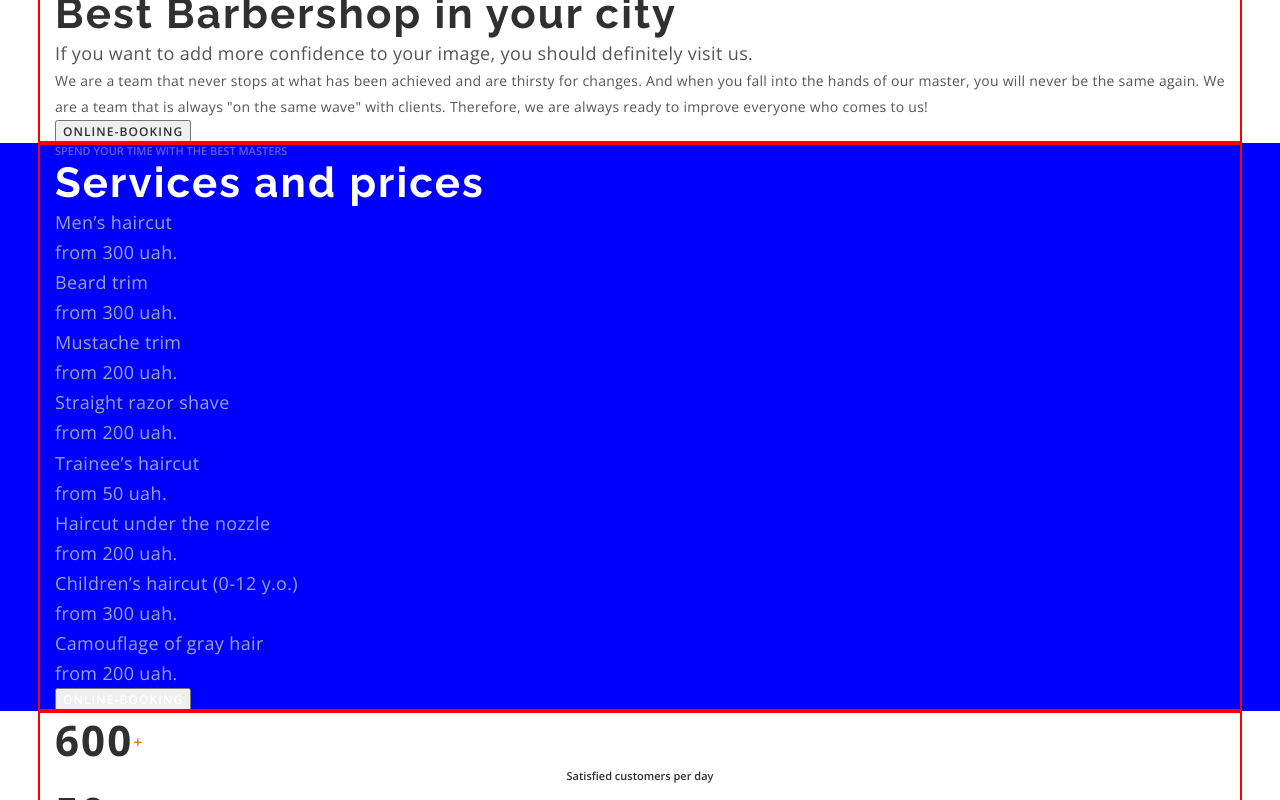
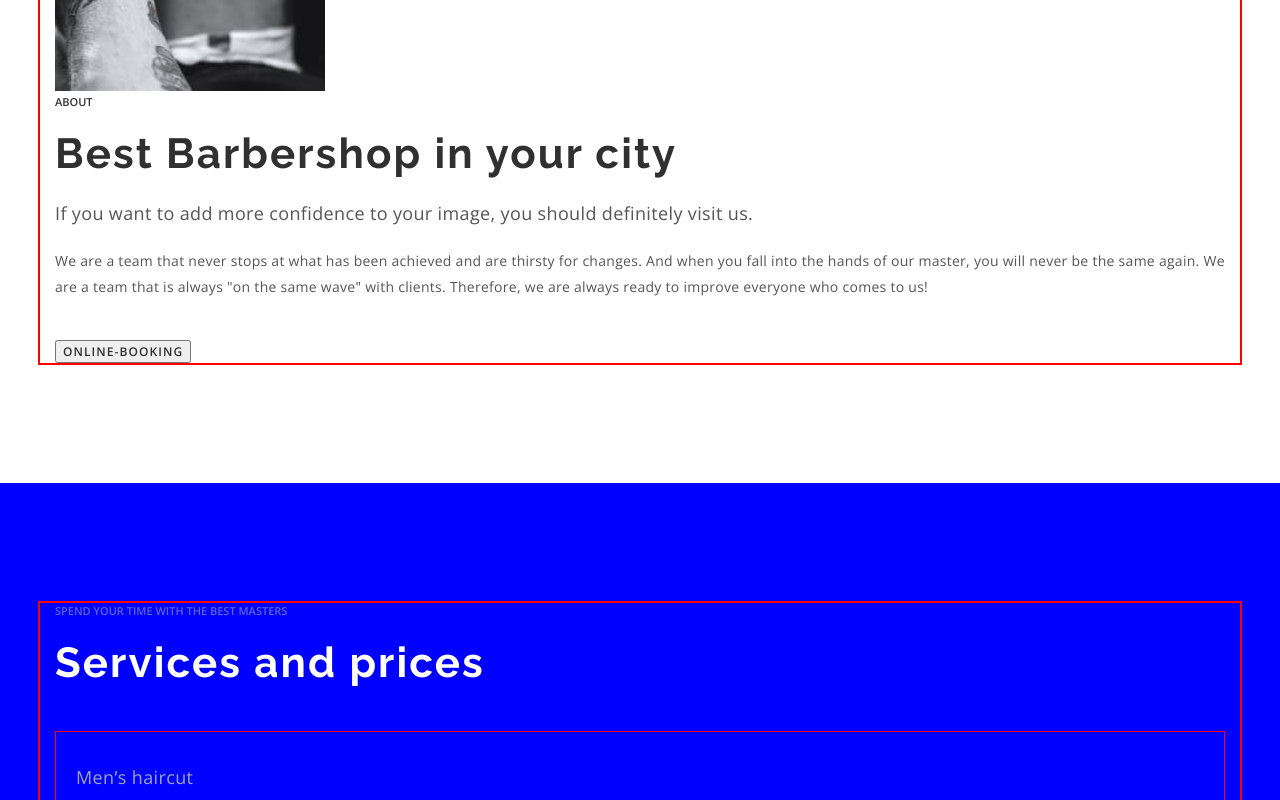
Before and after one commit to BPyvovarova/Barbershop, a plain HTML site: page index.html in a window 1280 px wide. Shown: the part 1840-2640 px from the top of the page. Drawn offline with nearby package versions, Linux system fonts and the light colour scheme.

Commit message:
pad+marg

```diff
--- a/css/style.css
+++ b/css/style.css
@@ -165,6 +165,8 @@ body {
 
 /*-----about-----*/
 .about {
+  padding-top: 120px;
+  padding-bottom: 120px;
 }
 .about-list {
 }
@@ -172,18 +174,22 @@ body {
 }
 .about-pre-title {
   color: var(--first-title-color);
+  margin-bottom: 20px;
 }
 .about-title {
   color: var(--first-title-color);
+  margin-bottom: 20px;
 }
 .about-after-title {
   color: #555;
+  margin-bottom: 20px;
 }
 .about-text {
   color: #555;
   font-size: 14px;
   line-height: 1.86;
   letter-spacing: 0.28px;
+  margin-bottom: 40px;
 }
 .about-btn {
   color: var(--first-btn-color);
@@ -191,14 +197,20 @@ body {
 /*-----prices-----*/
 .prices {
   background-color: blue;
+  padding-top: 120px;
+  padding-bottom: 120px;
 }
 .prices-pre-title {
   color: rgba(157, 164, 189, 0.6);
+  margin-bottom: 20px;
 }
 .prices-title {
   color: var(--second-title-color);
+  margin-bottom: 44px;
 }
 .prices-list {
+  border: 1px solid red;
+  padding: 30px 20px;
 }
 .prices-item {
   color: #9da4bd;
@@ -210,11 +222,22 @@ body {
 }
 .prices-btn {
   color: var(--second-btn-color);
+  margin-top: 44px;
+  display: block;
+  margin: 50px auto 0;
 }
 /*-----benefits-----*/
 .benefits {
+  padding-top: 120px;
+  padding-bottom: 120px;
 }
 .benefits-list {
+}
+.benefits-item {
+  width: 170px;
+  height: 133px;
+  border: 1px solid black;
+  padding: 20px 24px;
 }
 .benefits-item span {
   color: var(--first-title-color);
@@ -240,21 +263,27 @@ body {
 }
 .benefits-pre-title {
   color: var(--first-title-color);
+  margin-bottom: 20px;
 }
 .benefits-title {
   color: var(--first-title-color);
+  margin-bottom: 20px;
 }
 .benefits-after-title {
   color: #555;
 }
 /*-----barbers-----*/
 .barbers {
+  padding-top: 120px;
+  padding-bottom: 120px;
 }
 .barbers-pre-title {
   color: var(--first-title-color);
+  margin-bottom: 20px;
 }
 .barbers-title {
   color: var(--first-title-color);
+  margin-bottom: 44px;
 }
 .barbers-list {
 }
@@ -276,14 +305,15 @@ body {
   letter-spacing: 0.28px;
 }
 /*-----gallery-----*/
+.gallery {
+  padding-top: 120px;
+  padding-bottom: 120px;
+}
 .gallery-pre-title {
   color: var(--first-title-color);
-}
-.pre-title {
+  padding-bottom: 44px;
 }
 .gallery-list {
-}
-.list {
 }
 .gallery-item {
 }
```
